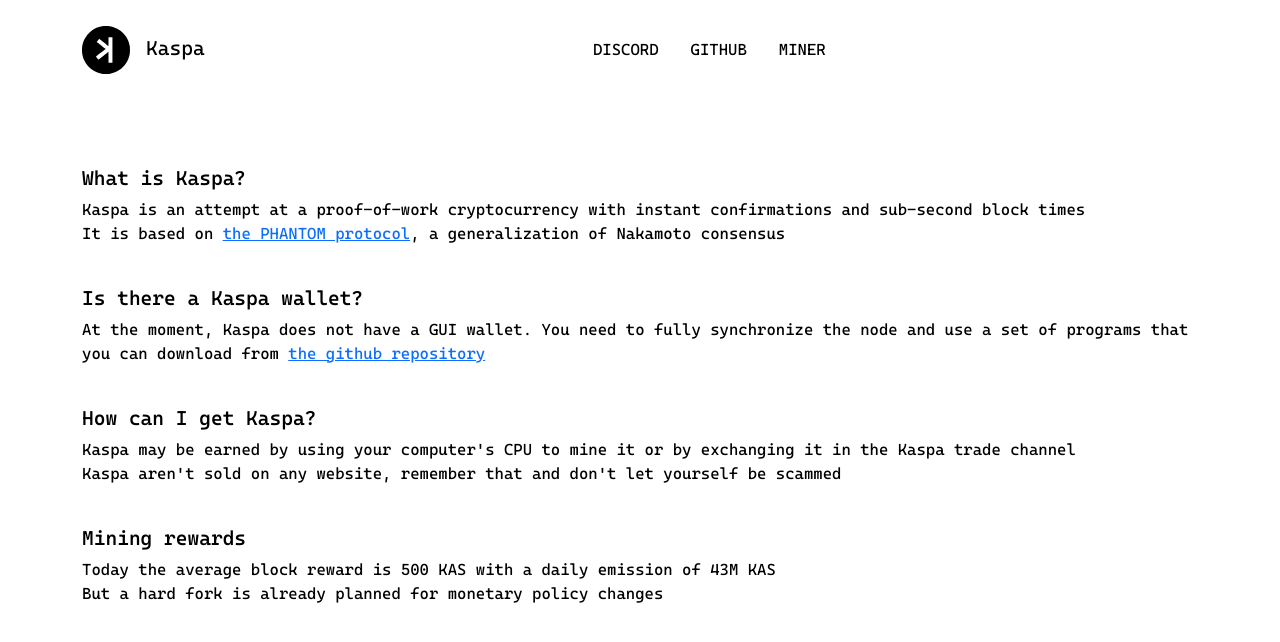
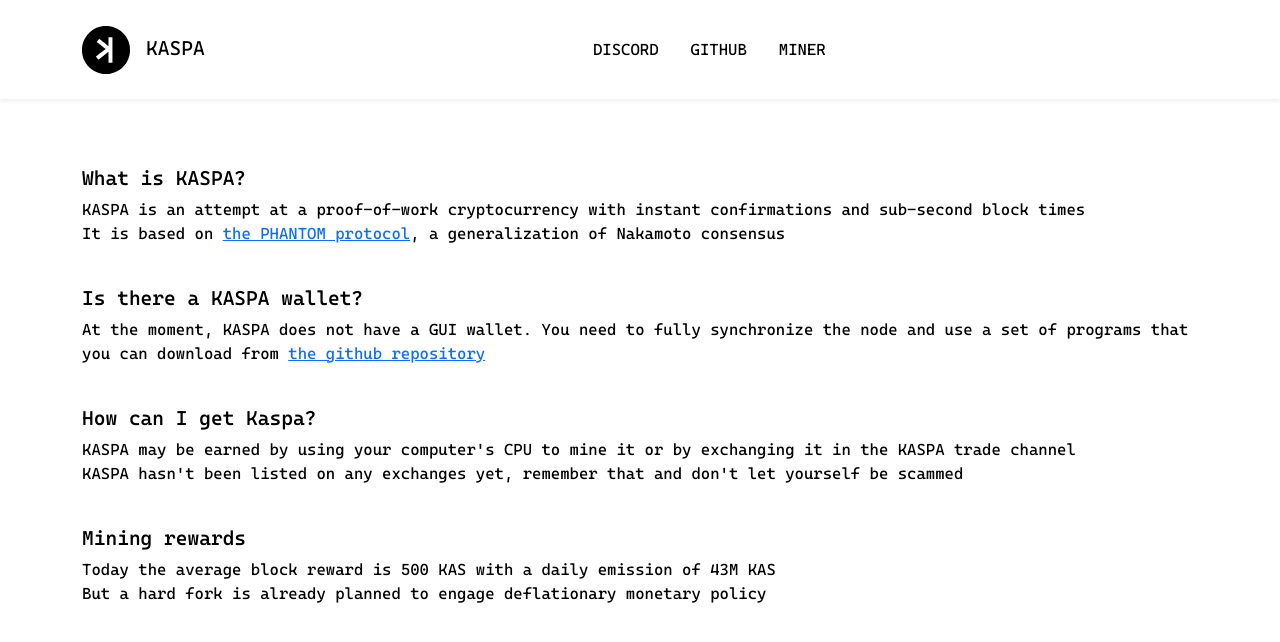
Before and after one commit to kaspanet-org/kaspanet.org, a Vue app: page / in a window 1280 px wide. Shown: the top 642 px of the page. Built offline with nearby package versions, Linux system fonts and the light colour scheme.

Commit message:
Header transparent and grammar mistakes fixes

```diff
--- a/public/index.html
+++ b/public/index.html
@@ -5,12 +5,12 @@
         <meta http-equiv="X-UA-Compatible" content="IE=edge" />
         <meta name="viewport" content="width=device-width,initial-scale=1.0" />
         <link rel="icon" href="<%= BASE_URL %>favicon.ico" />
-        <title>Kaspa</title>
+        <title>KASPA</title>
     </head>
     <body>
         <noscript>
             <strong
-                >We're sorry but Kaspa doesn't work properly without JavaScript enabled. Please enable it to
+                >We're sorry but KASPA doesn't work properly without JavaScript enabled. Please enable it to
                 continue.</strong
             >
         </noscript>
--- a/src/components/NavigationHeader.vue
+++ b/src/components/NavigationHeader.vue
@@ -1,10 +1,10 @@
 <template>
-    <nav class="navbar navbar-dark navbar-expand-md fixed-top bg-transparent">
+    <nav class="navbar navbar-dark navbar-expand-md fixed-top shadow-sm bg-white">
         <div class="container">
             <div class="brand">
                 <router-link class="navbar-brand" to="/">
                     <img src="@/assets/logo.svg" width="48" />
-                    <span class="ms-3">Kaspa</span>
+                    <span class="ms-3">KASPA</span>
                 </router-link>
             </div>
 
--- a/src/views/Home.vue
+++ b/src/views/Home.vue
@@ -1,26 +1,26 @@
 <template>
     <div class="home">
-        <h5>What is Kaspa?</h5>
+        <h5>What is KASPA?</h5>
         <p>
-            Kaspa is an attempt at a proof-of-work cryptocurrency with instant confirmations and sub-second block times
+            KASPA is an attempt at a proof-of-work cryptocurrency with instant confirmations and sub-second block times
             <br>
             It is based on <a href="https://eprint.iacr.org/2018/104.pdf" target="_blank">the PHANTOM protocol</a>, a generalization of Nakamoto consensus
         </p>
 
         <br>
 
-        <h5>Is there a Kaspa wallet?</h5>
+        <h5>Is there a KASPA wallet?</h5>
         <p>
-            At the moment, Kaspa does not have a GUI wallet. You need to fully synchronize the node and use a set of programs that you can download from <a href="https://github.com/kaspanet/kaspad/releases/tag/v0.11.3" target="_blank">the github repository</a>
+            At the moment, KASPA does not have a GUI wallet. You need to fully synchronize the node and use a set of programs that you can download from <a href="https://github.com/kaspanet/kaspad/releases/tag/v0.11.3" target="_blank">the github repository</a>
         </p>
 
         <br>
 
         <h5>How can I get Kaspa?</h5>
         <p>
-            Kaspa may be earned by using your computer's CPU to mine it or by exchanging it in the Kaspa trade channel
+            KASPA may be earned by using your computer's CPU to mine it or by exchanging it in the KASPA trade channel
             <br>
-            Kaspa aren't sold on any website, remember that and don't let yourself be scammed
+            KASPA hasn't been listed on any exchanges yet, remember that and don't let yourself be scammed
         </p>
 
         <br>
@@ -29,7 +29,7 @@
         <p>
             Today the average block reward is 500 KAS with a daily emission of 43M KAS
             <br>
-            But a hard fork is already planned for monetary policy changes
+            But a hard fork is already planned to engage deflationary monetary policy
         </p>
     </div>
 </template>
```
